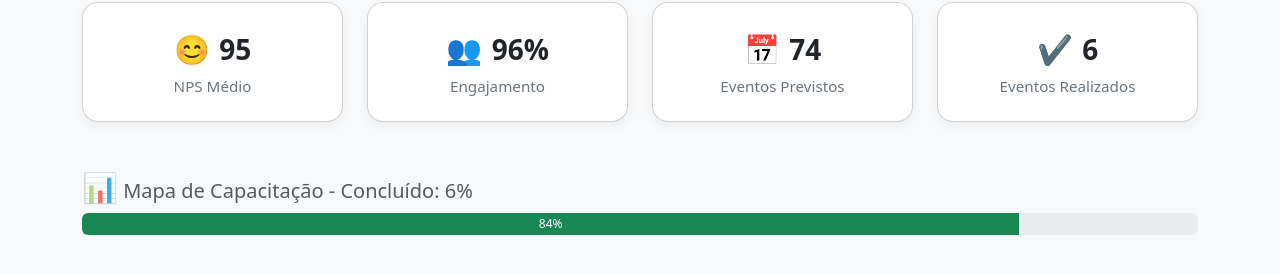
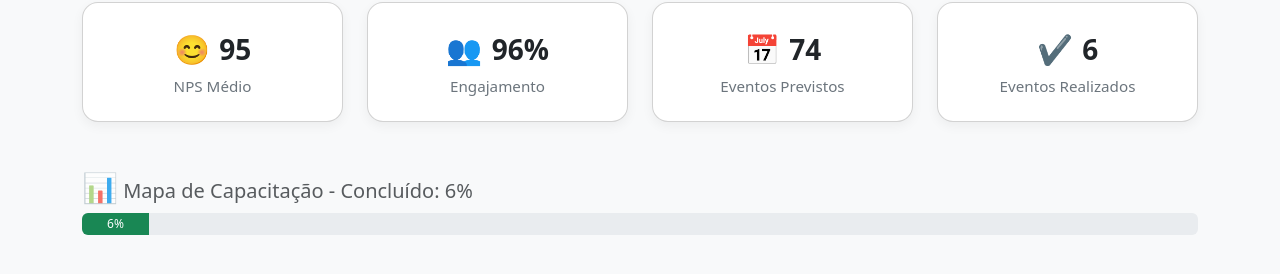
Before and after one commit to isaacdemelorocha/Dash-OU, a plain HTML site: page index.html in a window 1280 px wide. Shown: the part 92-366 px from the top of the page. Drawn offline with nearby package versions, Linux system fonts and the light colour scheme.

Commit message:
Update index.html

```diff
--- a/index.html
+++ b/index.html
@@ -87,7 +87,7 @@
         Mapa de Capacitação - Concluído: <span>6%</span>
       </h5>
       <div class="progress">
-        <div class="progress-bar bg-success" role="progressbar" style="width: 84%;">84%</div>
+        <div class="progress-bar bg-success" role="progressbar" style="width: 6%;">6%</div>
       </div>
     </div>
   </div>
```
